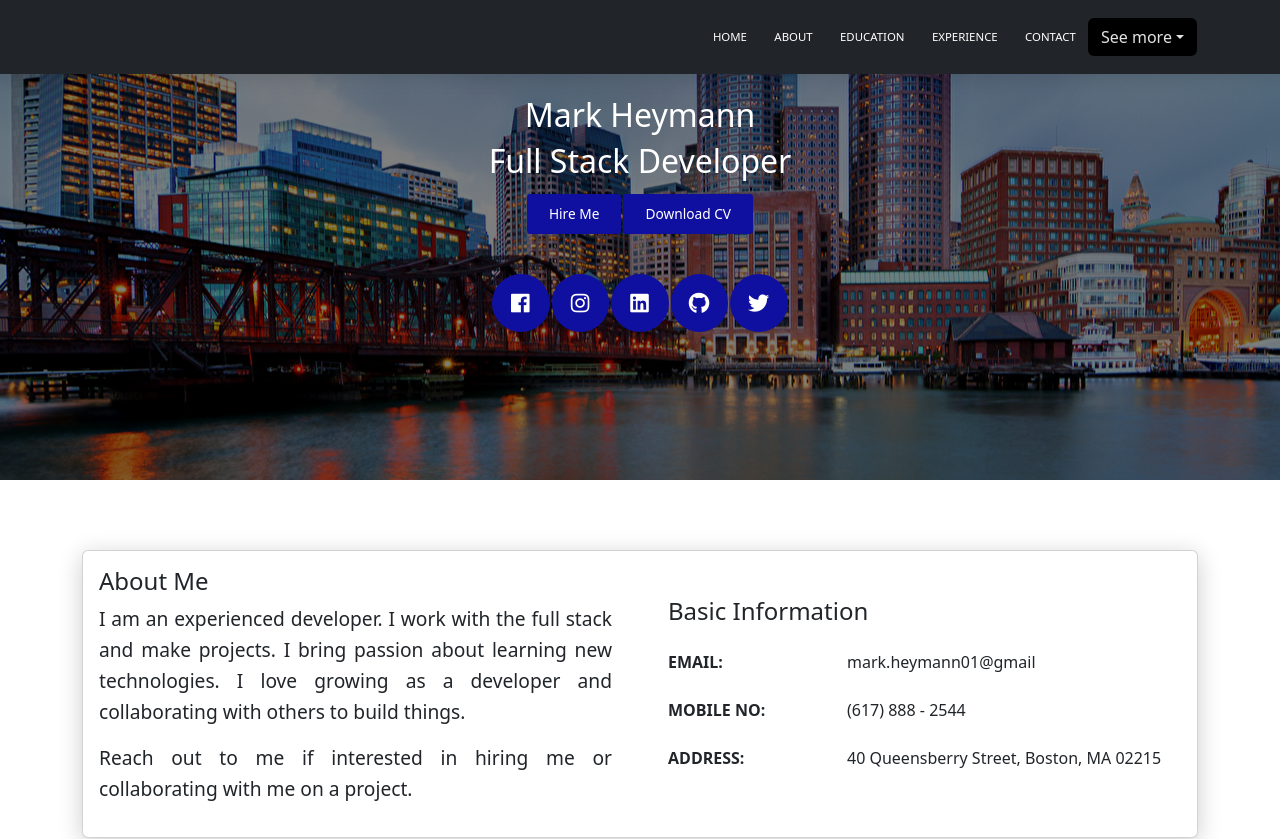
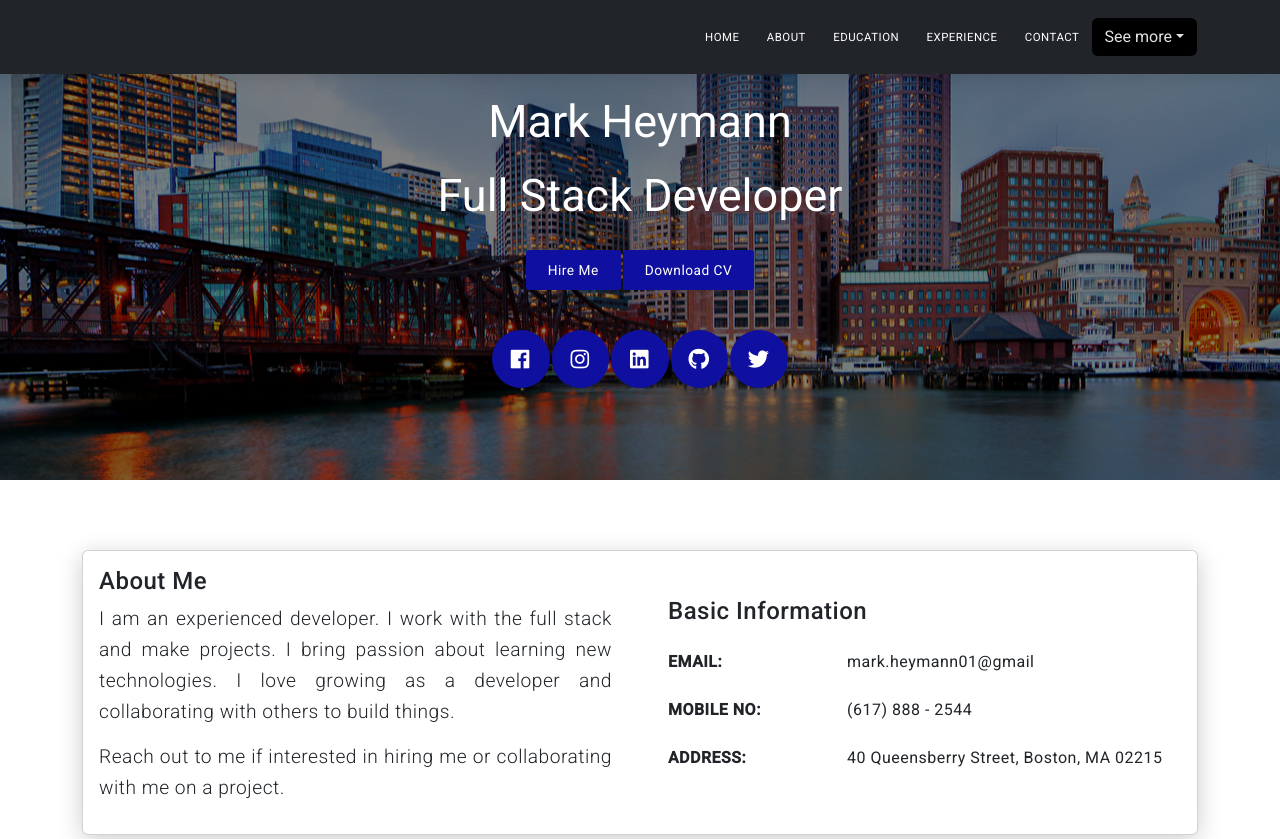
Before and after one commit to heymann-mark/heymann-mark.github.io, an Angular app: page / in a window 1280 px wide. Shown: the top 839 px of the page. Built offline with nearby package versions, Linux system fonts and the light colour scheme.

Commit message:
more photgraphy

```diff
--- a/angular.json
+++ b/angular.json
@@ -31,6 +31,7 @@
                "src/assets"
             ],
             "styles": [
+              "@angular/material/prebuilt-themes/azure-blue.css",
               "node_modules/bootstrap/dist/css/bootstrap.min.css",
               "./node_modules/aos/dist/aos.css",
               "src/styles.css"
@@ -105,8 +106,8 @@
               "src/assets"
             ],
             "styles": [
+              "@angular/material/prebuilt-themes/azure-blue.css",
               "src/styles.css"
-
             ],
             "scripts": [
 
--- a/index.html
+++ b/index.html
@@ -4,18 +4,19 @@
 <head>
   <meta charset="utf-8">
   <title>Heymann Mark Github Io</title>
-  <script src='https://cdnjs.cloudflare.com/ajax/libs/popper.js/2.9.2/umd/popper.min.js'></script>
+    <!--<script src='https://cdnjs.cloudflare.com/ajax/libs/popper.js/2.9.2/umd/popper.min.js'></script>-->
   <link href="https://use.fontawesome.com/releases/v5.0.6/css/all.css" rel="stylesheet">
   <base href="/">
   <meta name="viewport" content="width=device-width, initial-scale=1">
   <link rel="icon" type="text/javascript" href="favicon.ico">
   <link rel="stylesheet" href="../src/assets/css/nowui.css" />
   <script src="https://ajax.googleapis.com/ajax/libs/angularjs/1.6.9/angular.min.js"></script>
-  <script src="https://ajax.googleapis.com/ajax/libs/jquery/3.5.1/jquery.min.js"></script>
+  <!--<script src="https://ajax.googleapis.com/ajax/libs/jquery/3.5.1/jquery.min.js"></script>-->
 
-
+  <link href="https://fonts.googleapis.com/css2?family=Roboto:wght@300;400;500&display=swap" rel="stylesheet">
+  <link href="https://fonts.googleapis.com/icon?family=Material+Icons" rel="stylesheet">
 </head>
-<body>
+<body class="mat-typography">
   <div ng-app="MyApp">
     <div ng-controller="MyCtrl">
       <app-root></app-root>
--- a/package.json
+++ b/package.json
@@ -13,10 +13,12 @@
   "private": true,
   "dependencies": {
     "@angular/animations": "^18.1.0",
+    "@angular/cdk": "^18.1.3",
     "@angular/common": "^18.1.0",
     "@angular/compiler": "^18.1.0",
     "@angular/core": "^18.1.0",
     "@angular/forms": "^18.1.0",
+    "@angular/material": "^18.1.3",
     "@angular/platform-browser": "^18.1.0",
     "@angular/platform-browser-dynamic": "^18.1.0",
     "@angular/platform-server": "^18.1.0",
@@ -29,6 +31,8 @@
     "express": "^4.18.2",
     "jquery": "^3.7.1",
     "ng-snotify": "^9.0.1",
+    "ng2-nouislider": "^2.0.0",
+    "nouislider": "^15.8.1",
     "now-ui-kit": "^1.3.0",
     "rxjs": "~7.8.0",
     "tslib": "^2.3.0",
--- a/src/app/app.config.ts
+++ b/src/app/app.config.ts
@@ -4,12 +4,13 @@ import { provideRouter } from '@angular/router';
 import { routes } from './app.routes';
 import { provideClientHydration } from '@angular/platform-browser';
 import { provideHttpClient } from '@angular/common/http';
+import { provideAnimationsAsync } from '@angular/platform-browser/animations/async';
 
 export const appConfig: ApplicationConfig = {
   providers: [
     provideZoneChangeDetection({ eventCoalescing: true }),
     provideRouter(routes),
      provideClientHydration(),
-     provideHttpClient(),
+     provideHttpClient(), provideAnimationsAsync(),
     ]
 };
--- a/src/app/app.routes.ts
+++ b/src/app/app.routes.ts
@@ -4,10 +4,12 @@ import { ProjectsComponent} from './profile/projects/projects.component';
 import { ContactComponent} from './profile/contact/contact.component';
 import { ProfileComponent} from './profile/profile.component';
 import {PhotographyComponent} from './photography/photography.component';
+import {AlgoVisualiserComponent} from './algo-visualiser/algo-visualiser.component';
 export const routes: Routes = [
   {path: '', component: ProfileComponent},
   {path: 'about', component: AboutComponent},
   {path: 'projects', component: ProjectsComponent},
   {path: 'contact', component: ContactComponent},
-  {path: 'photography', component: PhotographyComponent}
+  {path: 'photography', component: PhotographyComponent},
+  {path: 'algo-visualiser', component: AlgoVisualiserComponent}
 ];
--- a/src/index.html
+++ b/src/index.html
@@ -14,8 +14,10 @@
   <!--<script src="https://ajax.googleapis.com/ajax/libs/jquery/3.5.1/jquery.min.js"></script>-->
 
 
+  <link href="https://fonts.googleapis.com/css2?family=Roboto:wght@300;400;500&display=swap" rel="stylesheet">
+  <link href="https://fonts.googleapis.com/icon?family=Material+Icons" rel="stylesheet">
 </head>
-<body>
+<body class="mat-typography">
   <div ng-app="MyApp">
     <div ng-controller="MyCtrl">
       <app-root></app-root>
```
Also changed, not shown: 2 other files (tests, documents, lock files or other folders).
